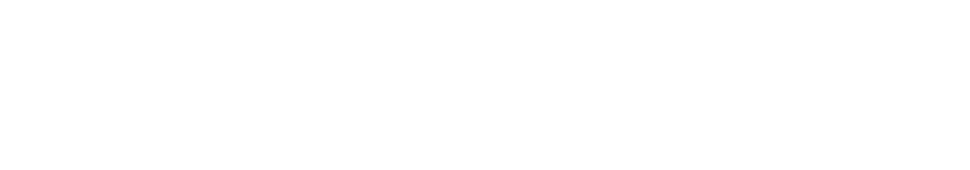
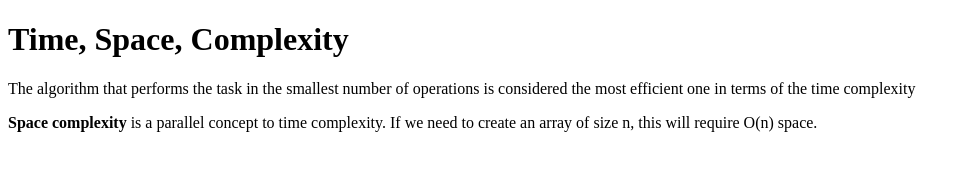
Before and after one commit to acciojob/time-and-space-complexity-salman9011, a website: page main.html in a window 1280 px wide. Shown: the whole page, without its empty margins (0-970 px from the left). Drawn offline with Linux system fonts and the light colour scheme.

Commit message:
created a submission

```diff
--- a/main.html
+++ b/main.html
@@ -8,7 +8,10 @@
 
 <body>
 	<!-- the entire body must be written by student -->
-    <script type="text/javascript" src="./script.js">
+	<h1>Time, Space, Complexity</h1>
+	<p> The algorithm that performs the task in the smallest number of operations is considered the most efficient one in terms of the time complexity</p>
+   <p><b>Space complexity </b>is a parallel concept to time complexity. If we need to create an array of size n, this will require O(n) space.</p>
+	<script type="text/javascript" src="./script.js">
 </script>
 
 </body>
```
